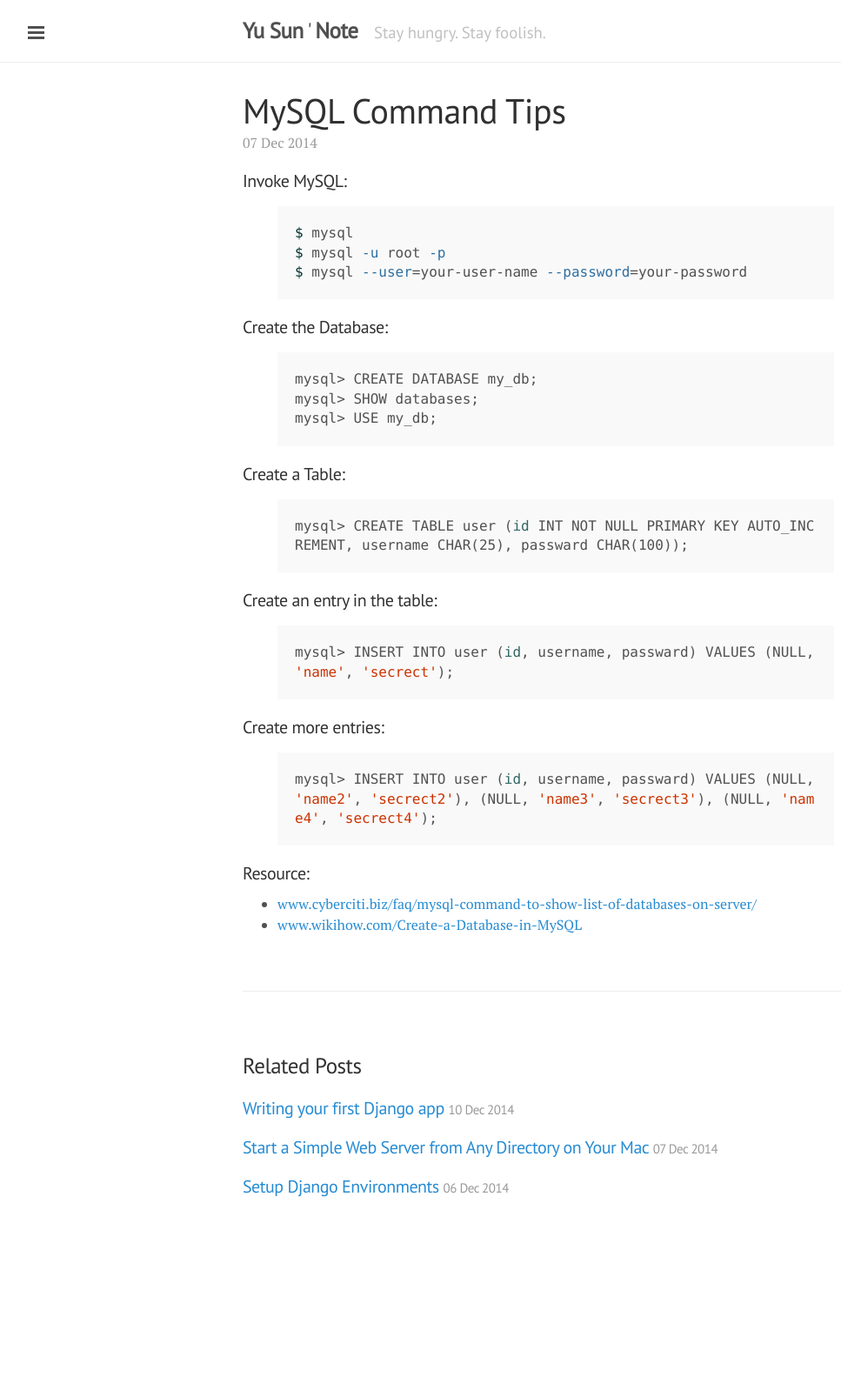
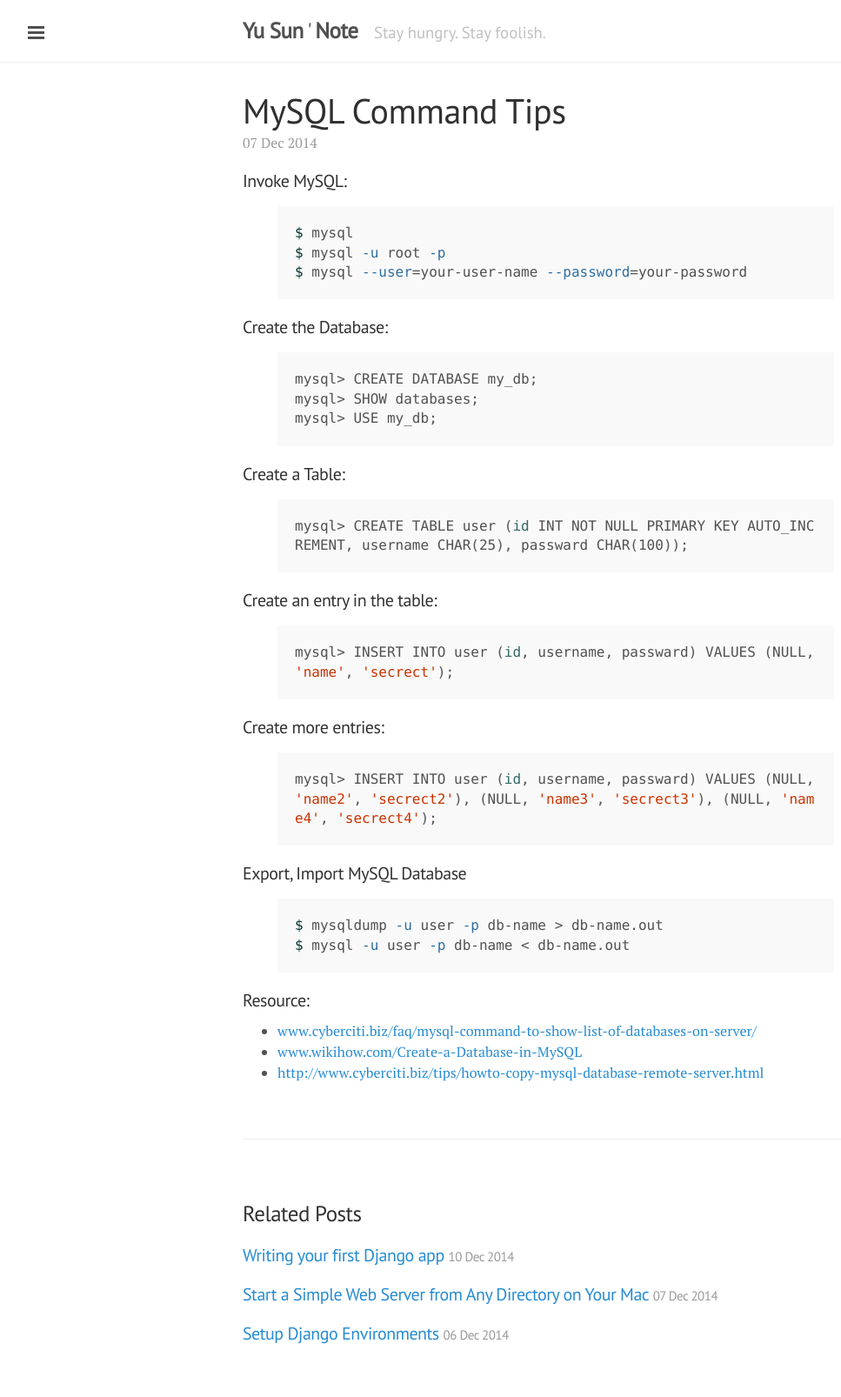
Before and after one commit to usunyu/usunyu.github.io, a Jekyll site: the page built from note/_posts/2014-12-07-mysql-tips.markdown, in a window 1280 px wide. Shown: the whole page at 87% size, without its empty margins (1-968 px from the left). Built offline with Jekyll 4.4.1, drawn with Linux system fonts in a browser that asks for light colours; Markdown is read by kramdown in place of the engine named in the settings; before the commit the page ends 1437 px from its top, so only the background shows below that.

Commit message:
Export, Import MySQL Database tips

```diff
--- a/note/_posts/2014-12-07-mysql-tips.markdown
+++ b/note/_posts/2014-12-07-mysql-tips.markdown
@@ -31,6 +31,13 @@
 mysql> INSERT INTO user (id, username, passward) VALUES (NULL, 'name2', 'secrect2'), (NULL, 'name3', 'secrect3'), (NULL, 'name4', 'secrect4');
 {% endhighlight %}
 
+#### Export, Import MySQL Database
+{% highlight bash %}
+$ mysqldump -u user -p db-name > db-name.out
+$ mysql -u user -p db-name < db-name.out
+{% endhighlight %}
+
 #### Resource:
 * [www.cyberciti.biz/faq/mysql-command-to-show-list-of-databases-on-server/](http://www.cyberciti.biz/faq/mysql-command-to-show-list-of-databases-on-server/)
 * [www.wikihow.com/Create-a-Database-in-MySQL](http://www.wikihow.com/Create-a-Database-in-MySQL)
+* [http://www.cyberciti.biz/tips/howto-copy-mysql-database-remote-server.html](http://www.cyberciti.biz/tips/howto-copy-mysql-database-remote-server.html)
```
